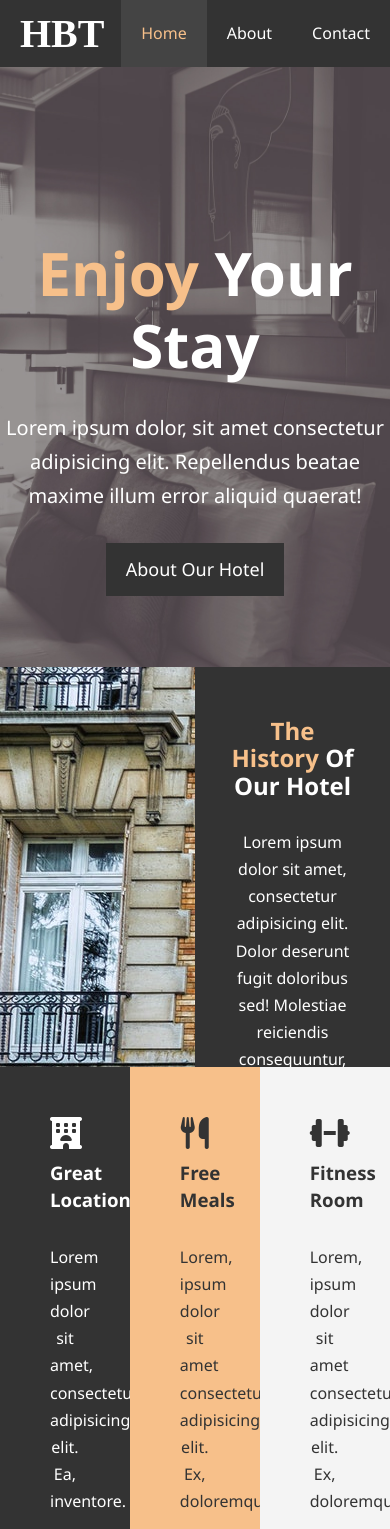
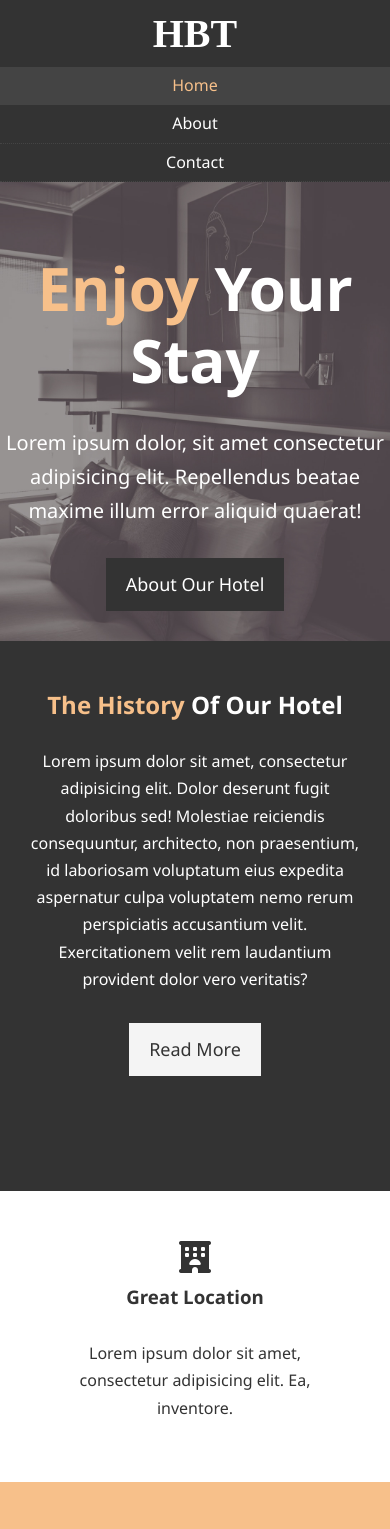
Before and after one commit to TrellixVulnTeam/HTML-CSS-Course-by-Brad-Traversy_4O2D, a plain HTML site: page Section-4/index.html in a window 390 px wide. Shown: the top 1529 px of the page. Drawn offline with Linux system fonts and the light colour scheme.

Commit message:
Finished Section 5

```diff
--- a/Section-4/about.html
+++ b/Section-4/about.html
@@ -7,6 +7,7 @@
     <meta name="description" content="Welcome to the most extraordinary hotel in Boston Massachusetts">
     <meta name="keyword" content="hotel, boston hotel, new,england hotel">
     <link rel="stylesheet" href="css/style.css">
+    <link rel="stylesheet" media="screen and (max-width: 768px)" href="css/mobile.css">
     <title>Hotel BT | About</title>
 </head>
 <body>
--- /dev/null
+++ b/Section-4/css/mobile.css
@@ -0,0 +1,72 @@
+/* Navbar */
+
+#navbar .logo {
+    float: none;
+    text-align: center;
+    padding-left: 0;
+}
+
+#navbar ul,
+#navbar ul li {
+    float: none;
+}
+
+#navbar ul li a {
+    padding: 5px;
+    border-bottom: #444 dotted 1px;
+}
+
+/* Showcase */
+
+#showcase {
+    height: 100%;
+}
+
+#showcase .showcase-content {
+    padding-top: 70px;
+    padding-bottom: 30px;
+}
+
+/* Home Info */
+
+#home-info {
+    height: 550px;
+}
+
+#home-info .info-img {
+    display: none;
+}
+
+#home-info .info-content {
+    float: none;
+    width: 100%;
+}
+
+/* Features */
+
+.box {
+    float: none;
+    width: 100%;
+}
+
+#first-box {
+    background: #fff;
+    color: #333;
+}
+
+/* About Info */
+#about-info .info-right,
+#about-info .info-left {
+    float: none;
+    width: 100%;
+}
+
+#about-info .info-right {
+    margin-top: 30px;
+}
+
+/* Contact Boxes */
+
+#contact-info .box {
+    border-bottom: #555 dotted 1px;
+}
--- a/Section-4/css/style.css
+++ b/Section-4/css/style.css
@@ -61,6 +61,7 @@
 
 .l-heading {
     font-size: 40px;
+    line-height: 1.2;
 }
 
 /* Element Styling */
@@ -89,6 +90,11 @@ p {
 .py-2 { padding: 20px 0; }
 .py-3 { padding: 30px 0; }
 
+/* x-axis (horizontal) padding */
+.px-1 { padding: 0 10px; }
+.px-2 { padding: 0 20px; }
+.px-3 { padding: 0 30px; }
+
 /* Navbar */
 #navbar {
     background: #333;
@@ -100,7 +106,7 @@ p {
     color: #fff;
 }
 
-#navbar h1 {
+#navbar .logo {
     float: left;
     font-size: 40px;
     font-family: 'Times New Roman', Times, serif;
@@ -155,7 +161,7 @@ p {
 /* Home Info */
 
 #home-info {
-    height: 400px;
+    height: 450px;
 }
 
 #home-info .info-img {
@@ -216,7 +222,7 @@ p {
 /* Testimonials */
 
 #testimonials {
-    height: 600px;
+    height: 100%;
     background: url('../img/test-bg.jpg') no-repeat center center/cover;
     padding-top: 40px;
 }
--- a/Section-4/index.html
+++ b/Section-4/index.html
@@ -7,6 +7,7 @@
     <meta name="description" content="Welcome to the most extraordinary hotel in Boston Massachusetts">
     <meta name="keyword" content="hotel, boston hotel, new,england hotel">
     <link rel="stylesheet" href="css/style.css">
+    <link rel="stylesheet" media="screen and (max-width: 768px)" href="css/mobile.css">
     <!-- The following link in the script tag is required to use Font Awesome icons -->
     <!-- Log in to Font Awesome account, create or go to an icon kit, search for the icon, copy the classes of that icon and paste in the html file -->
     <script src="https://kit.fontawesome.com/2ef74ecd0f.js" crossorigin="anonymous"></script>
@@ -49,7 +50,7 @@
     </section>
 
     <section id="features">
-        <div class="box bg-dark">
+        <div id="first-box" class="box bg-dark">
             <!-- 2x means twice bigger, check the Font Awesome page of the icon to see what sizes it is available in -->
             <i class="fas fa-hotel fa-2x"></i>
             <h3>Great Location</h3>
```
Also changed, not shown: Section-4/contact.html (+2 -1 lines).
